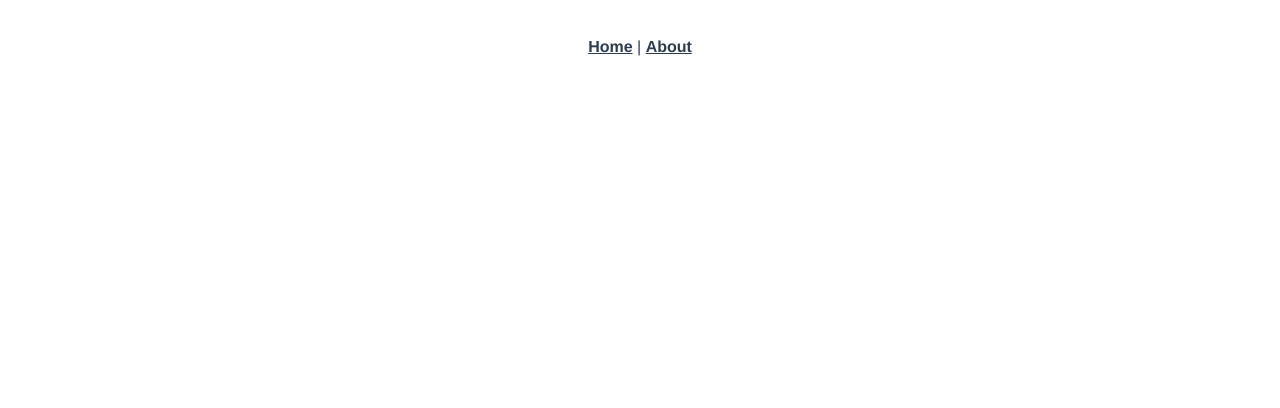
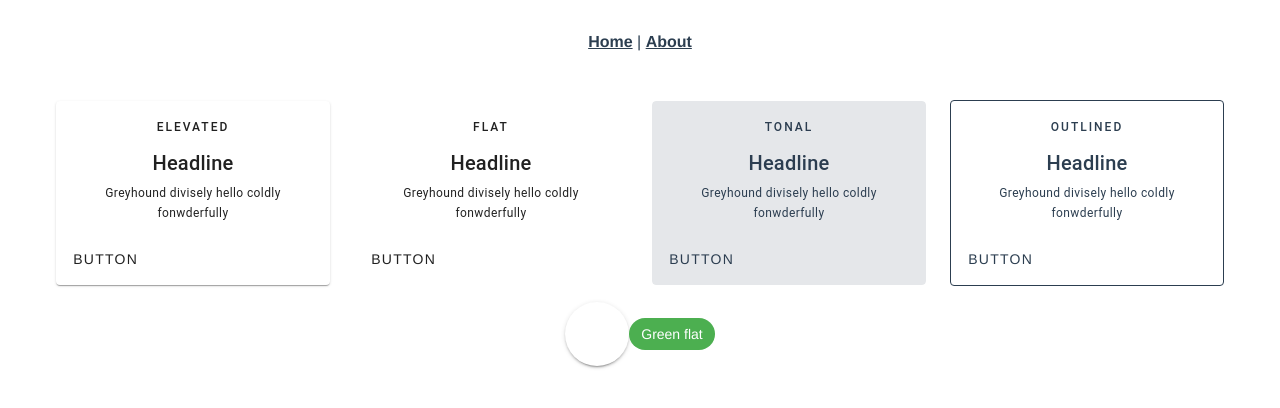
Before and after one commit to abchassada/main, a Vue app: page /#/frb in a window 1280 px wide. Before the commit this address had no page. Shown: the top 408 px of the page. Built offline with nearby package versions, Linux system fonts and the light colour scheme.

Commit message:
feat: install vuetify

```diff
--- a/package.json
+++ b/package.json
@@ -4,13 +4,13 @@
   "private": true,
   "scripts": {
     "serve": "vue-cli-service serve",
-    "build": "vue-cli-service build",
-    "lint": "vue-cli-service lint"
+    "build": "vue-cli-service build"
   },
   "dependencies": {
     "core-js": "^3.8.3",
     "vue": "^3.2.13",
     "vue-router": "^4.0.3",
+    "vuetify": "^3.5.6",
     "vuex": "^4.0.0"
   },
   "devDependencies": {
--- a/src/main.js
+++ b/src/main.js
@@ -3,4 +3,14 @@ import App from './App.vue'
 import router from './router'
 import store from './store'
 
-createApp(App).use(store).use(router).mount('#app')
+import 'vuetify/styles'
+import { createVuetify } from 'vuetify'
+import * as components from 'vuetify/components'
+import * as directives from 'vuetify/directives'
+
+const vuetify = createVuetify({
+  components,
+  directives,
+})
+
+createApp(App).use(vuetify).use(store).use(router).mount('#app')
--- a/src/router/index.js
+++ b/src/router/index.js
@@ -1,5 +1,6 @@
 import { createRouter, createWebHashHistory } from 'vue-router'
 import HomeView from '../views/HomeView.vue'
+import FRBView from '../views/FRBView.vue'
 
 const routes = [
   {
@@ -14,7 +15,12 @@ const routes = [
     // this generates a separate chunk (about.[hash].js) for this route
     // which is lazy-loaded when the route is visited.
     component: () => import(/* webpackChunkName: "about" */ '../views/AboutView.vue')
-  }
+  },
+  {
+    path: '/frb',
+    name: 'fbr',
+    component: FRBView
+  },
 ]
 
 const router = createRouter({
--- /dev/null
+++ b/src/views/FRBView.vue
@@ -0,0 +1,58 @@
+<template>
+    <div>
+        <v-container>
+        <v-row align="center" justify="center">
+          <v-col
+            v-for="(variant, i) in variants"
+            :key="i"
+            cols="12"
+            md="3"
+          >
+            <v-card
+              class="mx-auto"
+              max-width="344"
+              :variant="variant"
+            >
+              <v-card-item>
+                <div>
+                  <div class="text-overline mb-1">
+                    {{ variant }}
+                  </div>
+                  <div class="text-h6 mb-1">
+                    Headline
+                  </div>
+                  <div class="text-caption">Greyhound divisely hello coldly fonwderfully</div>
+                </div>
+              </v-card-item>
+
+              <v-card-actions>
+                <v-btn>
+                  Button
+                </v-btn>
+              </v-card-actions>
+            </v-card>
+          </v-col>
+        </v-row>
+      </v-container>
+
+       <v-btn icon="mdi-calendar" size="x-large"></v-btn>
+         <v-chip variant="flat" color="green">
+          Green flat
+        </v-chip>
+    </div>
+</template>
+
+<script>
+
+export default {
+    name: 'FRBView',
+    data(){
+        return{
+            variants : ['elevated', 'flat', 'tonal', 'outlined'],
+        }
+    }
+}
+</script>
+
+<style>
+</style>
```
Also changed, not shown: 1 other file (tests, documents, lock files or other folders).
